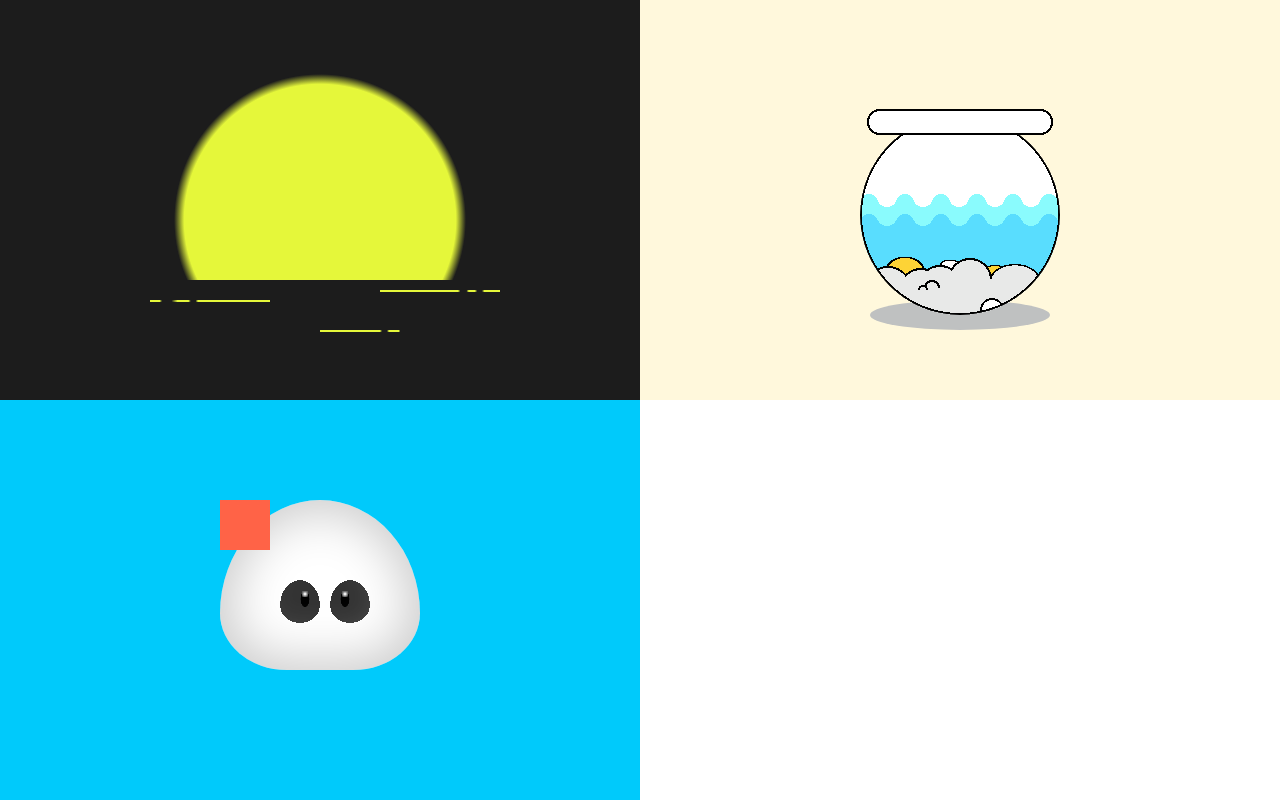
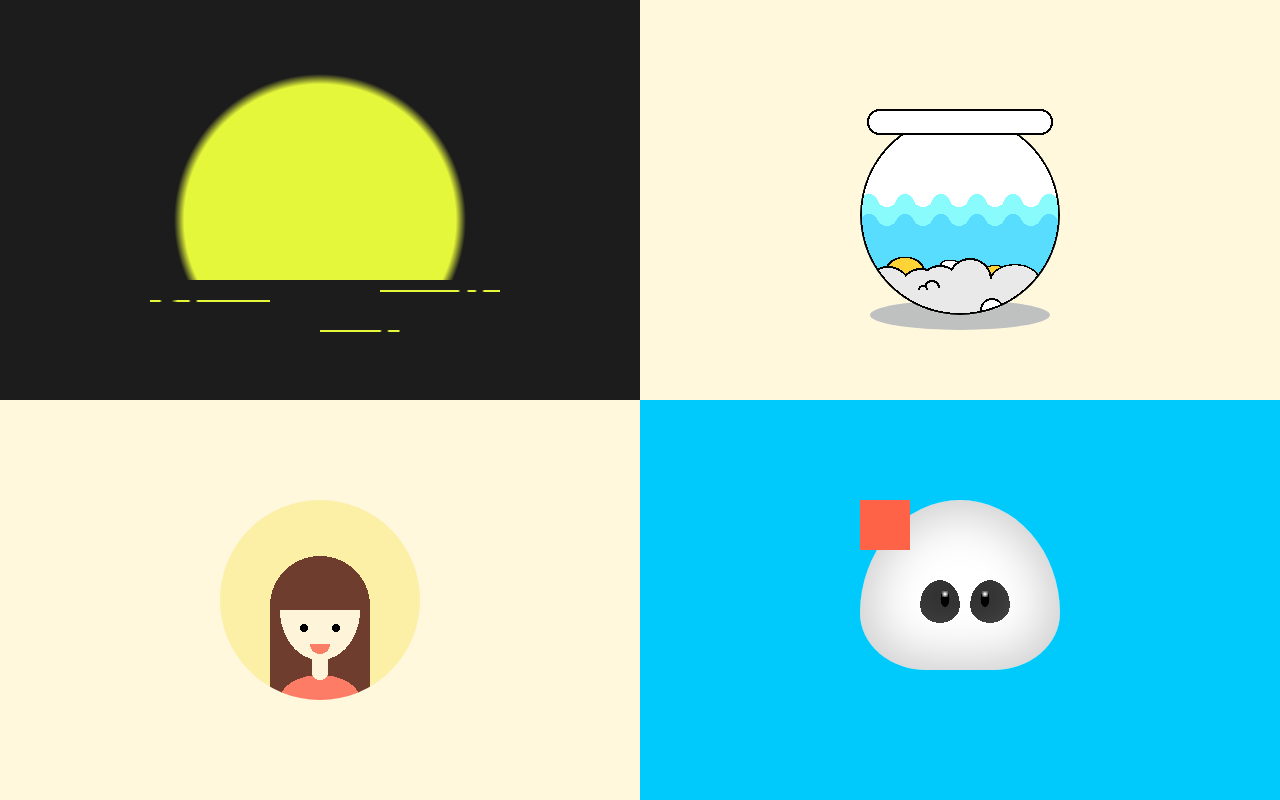
Before and after one commit to winterbang/css3drawing, a plain HTML site: page index.html in a window 1280 px wide. Drawn offline with Linux system fonts and the light colour scheme.

Commit message:
add women-01

```diff
--- a/drawing.css
+++ b/drawing.css
@@ -163,6 +163,28 @@ html, body, div {
   border-radius: 50%;
   background-color: #BFC1C1;
 }
+
+.woman-1 {
+  z-index: 100;
+  transform: scale(2);
+  margin-left: -50px;
+  margin-top: -50px;
+  width: 100px;
+  height: 100px;
+  background:
+  radial-gradient(circle, black 2px, transparent 2px) 40px 62px/4px 4px no-repeat,
+  radial-gradient(circle, black 2px, transparent 2px) 56px 62px/4px 4px no-repeat,
+  radial-gradient(circle at center top, #fa7d66 5px, transparent 5px) center 72px/10px 5px no-repeat,
+  radial-gradient(at center top, #fef4d9 20px, transparent 20px) center 55px/40px 25px no-repeat,
+  radial-gradient(circle at center top, #fef4d9 4px, transparent 4px) center 86px/8px 4px no-repeat,
+  linear-gradient( to top, #fef4d9, #fef4d9) center 75px/8px 12px no-repeat,
+  radial-gradient(40px 25px at center 100px, #fd7c66 20px, transparent 20px) center no-repeat,
+  radial-gradient(circle at center bottom, #6e3d2e 25px, transparent 25px) center 28px/50px 25px no-repeat,
+  linear-gradient(to top, #6e3d2e,#6e3d2e 100px) center 53px/50px 50px no-repeat,
+  #fcf0a6;
+  border-radius: 50%;
+}
+
 @media all and (min-width: 650px) and (max-width:959px) {
   .frame {
     float:left;
--- a/index.html
+++ b/index.html
@@ -13,10 +13,14 @@
     <div class="frame" style="background-color: cornsilk;">
       <div class="fishbowl"></div>
     </div>
+    <div class="frame" style="background-color: cornsilk;">
+      <div class="woman-1"></div>
+    </div>
     <div class="frame" id="panda">
       <div class="panda"></div>
     </div>
 
+
   </div>
 </body>
 </html>
```
